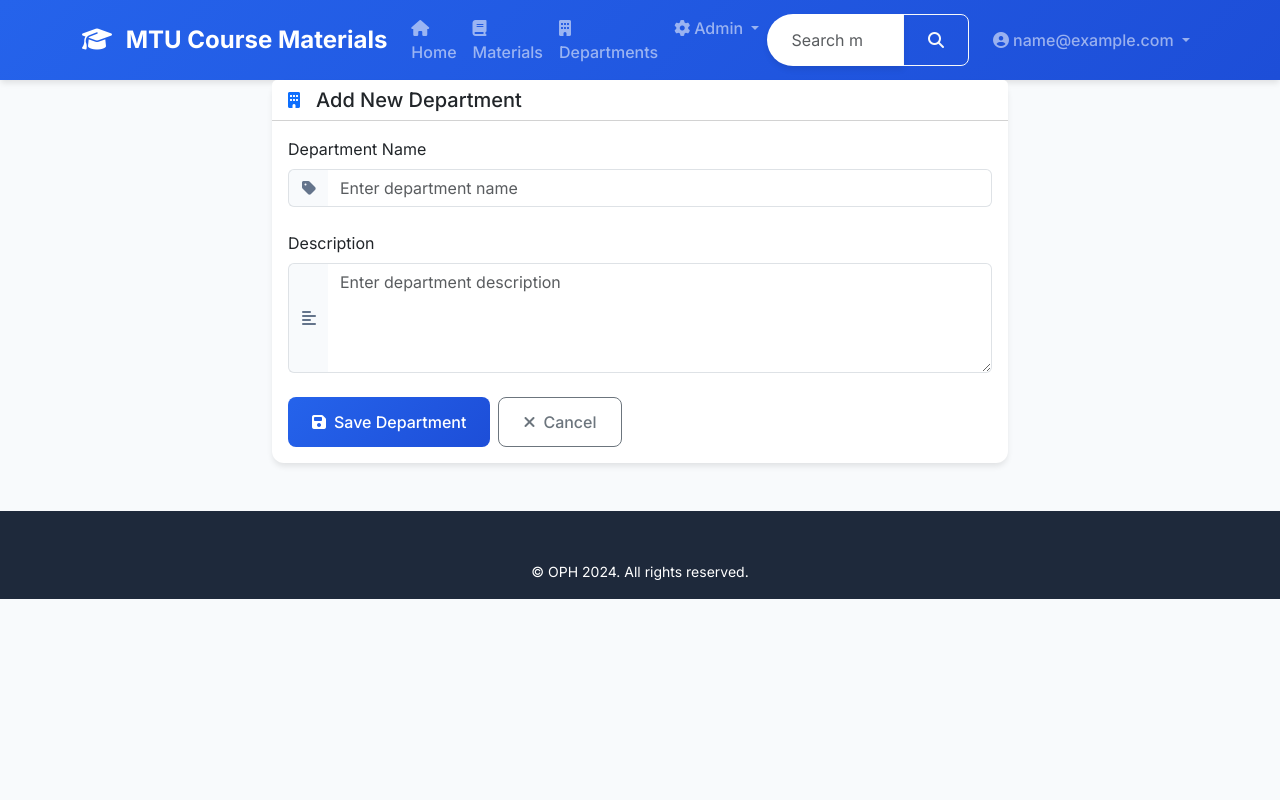
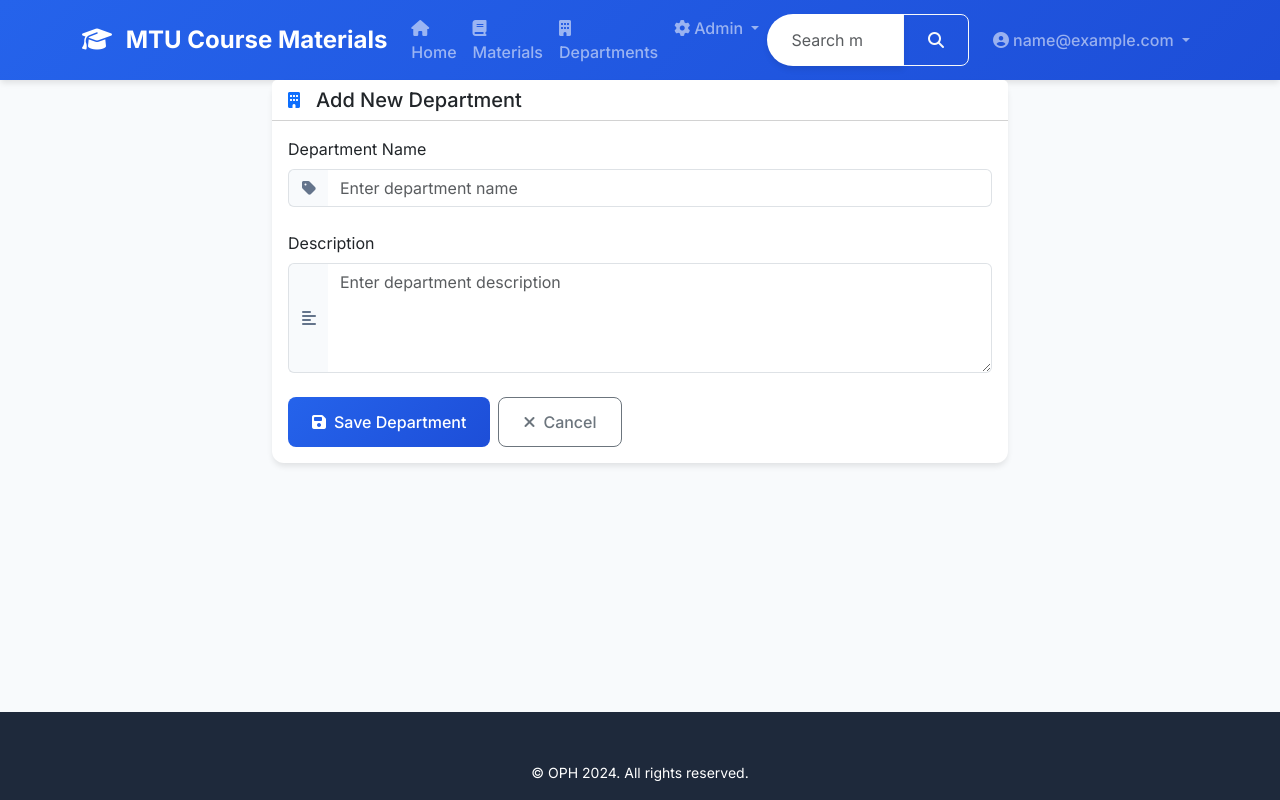
Before and after one commit to op-h/DATABASE, a Flask app: page /admin/add-department in a window 1280 px wide. Run offline with Flask 3, Linux system fonts and the light colour scheme; a user stored in the database is signed in; tables that the repository leaves empty hold one stand-in row (values such as "Sample post"); some libraries are stand-ins or nearby versions.

Commit message:
Fix: Make footer stick to the bottom of the page using flexbox

```diff
--- a/app/templates/base.html
+++ b/app/templates/base.html
@@ -13,6 +13,21 @@
     <link href="https://fonts.googleapis.com/css2?family=Inter:wght@300;400;500;600;700&display=swap" rel="stylesheet">
 
     <style>
+        html, body {
+            height: 100%;
+        }
+        body {
+            min-height: 100vh;
+            display: flex;
+            flex-direction: column;
+        }
+        main {
+            flex: 1 0 auto;
+        }
+        .footer {
+            flex-shrink: 0;
+        }
+
         :root {
             --primary-color: #2563eb;
             --secondary-color: #64748b;
```
